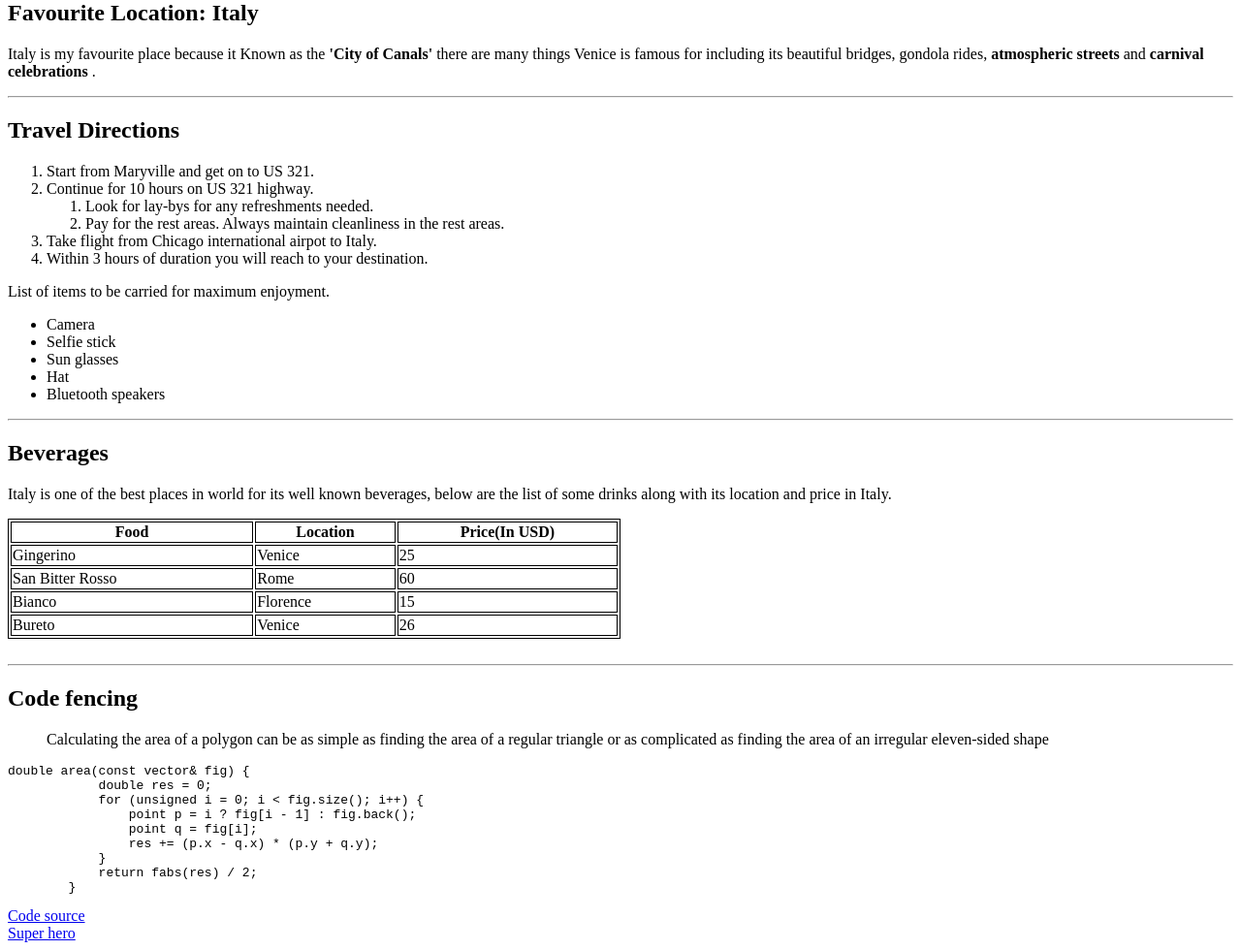
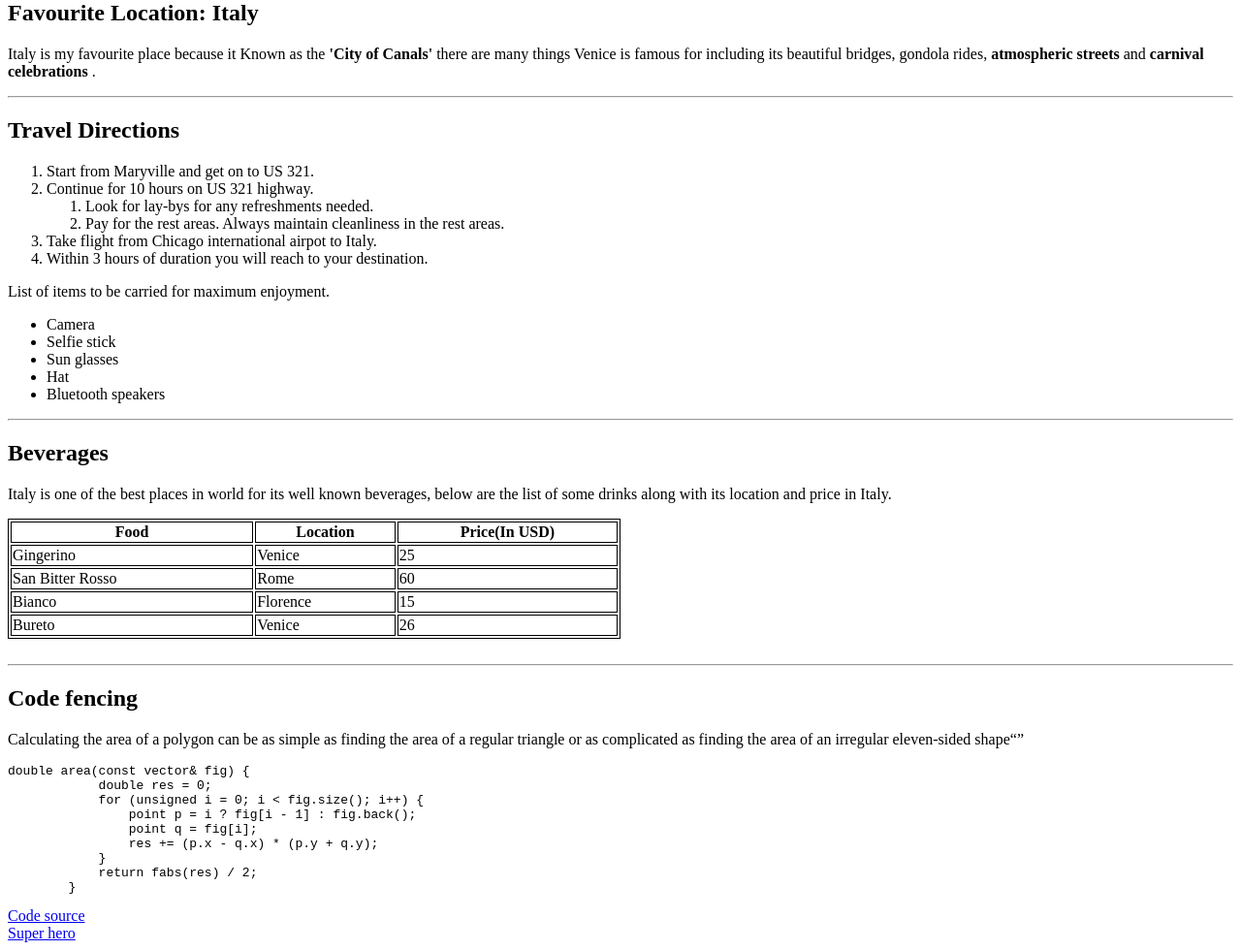
Before and after one commit to 44-563-WebApps-F21/webapps-f21-assignment-3-KattamuriSaiteja, a plain HTML site: page index.html in a window 1280 px wide. Shown: the part 66-1046 px from the top of the page at 97% size. Drawn offline with Linux system fonts and the light colour scheme.

Commit message:
Updated Readme and index

```diff
--- a/index.html
+++ b/index.html
@@ -73,10 +73,10 @@
     <hr>
     <h2>Code fencing</h2>
 
-    <blockquote cite="https://www.wikihow.com/Calculate-the-Area-of-a-Polygon">
+    <p>
         Calculating the area of a polygon can be as simple as finding the area of a regular triangle or as complicated
-        as finding the area of an irregular eleven-sided shape
-    </blockquote>
+        as finding the area of an irregular eleven-sided shape<q cite="https://en.wikipedia.org/wiki/Polygon"></q>
+    </p>
     <div>
         <pre>double area(const vector<point>& fig) {
             double res = 0;
```
Also changed, not shown: 1 other file.
